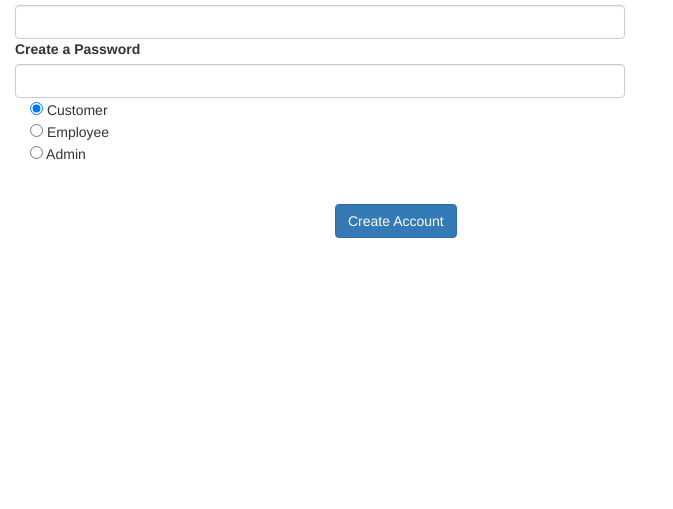
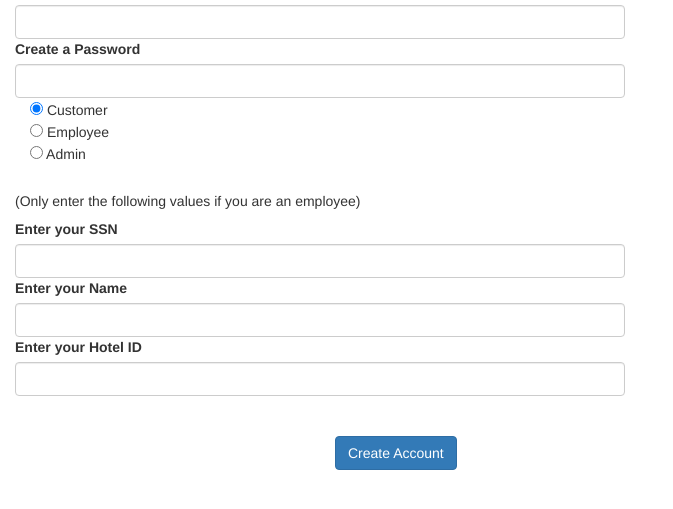
Before and after one commit to DudeRandom21/CSI2132_Project, a PHP site: page /user_Registration.php in a window 1280 px wide. Shown: the part 170-679 px from the top of the page, without its empty margins (0-673 px from the left). Run offline with PHP 8.4, Linux system fonts and the light colour scheme; some libraries are stand-ins or nearby versions.

Commit message:
User registration UI updated to match database requirements.

```diff
--- a/CSI2132Project/user_Registration.php
+++ b/CSI2132Project/user_Registration.php
@@ -54,7 +54,17 @@
                         <input type="radio" class="radioID" name="type" value="user" checked> Customer<br>
                         <input type="radio" class="radioID" name="type" value="employee"> Employee<br>
                         <input type="radio" class="radioID" name="type" value="admin"> Admin<br>
-                    </div>
+                    </div><br>
+
+                    <h5>(Only enter the following values if you are an employee)</h5>
+                    <label for="ssn">Enter your SSN</label>
+                    <input type="number" class="form-control" name="ssn">
+
+                    <label for="ssn">Enter your Name</label>
+                    <input type="usr" class="form-control" name="name">
+
+                    <label for="ssn">Enter your Hotel ID</label>
+                    <input type="number" class="form-control" name="hotel_id">
 
 
                     <div class="row">
```
